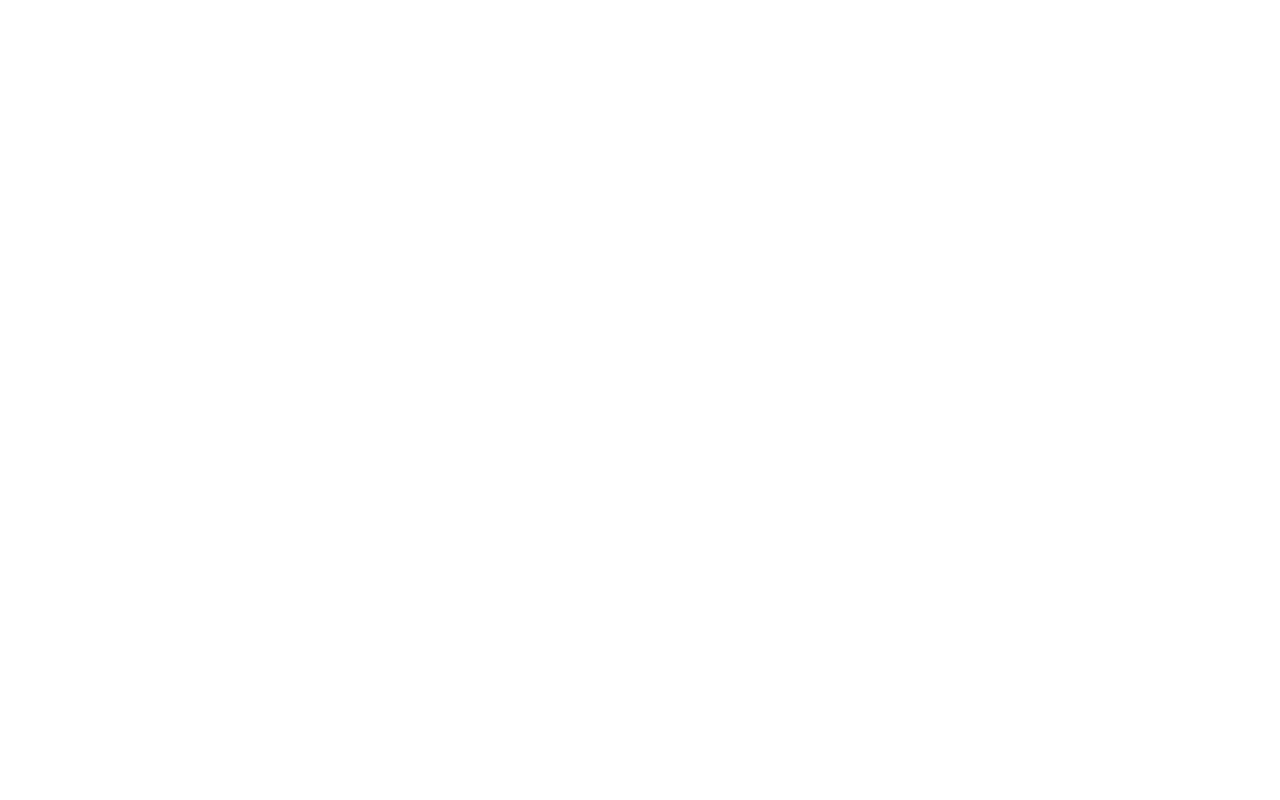
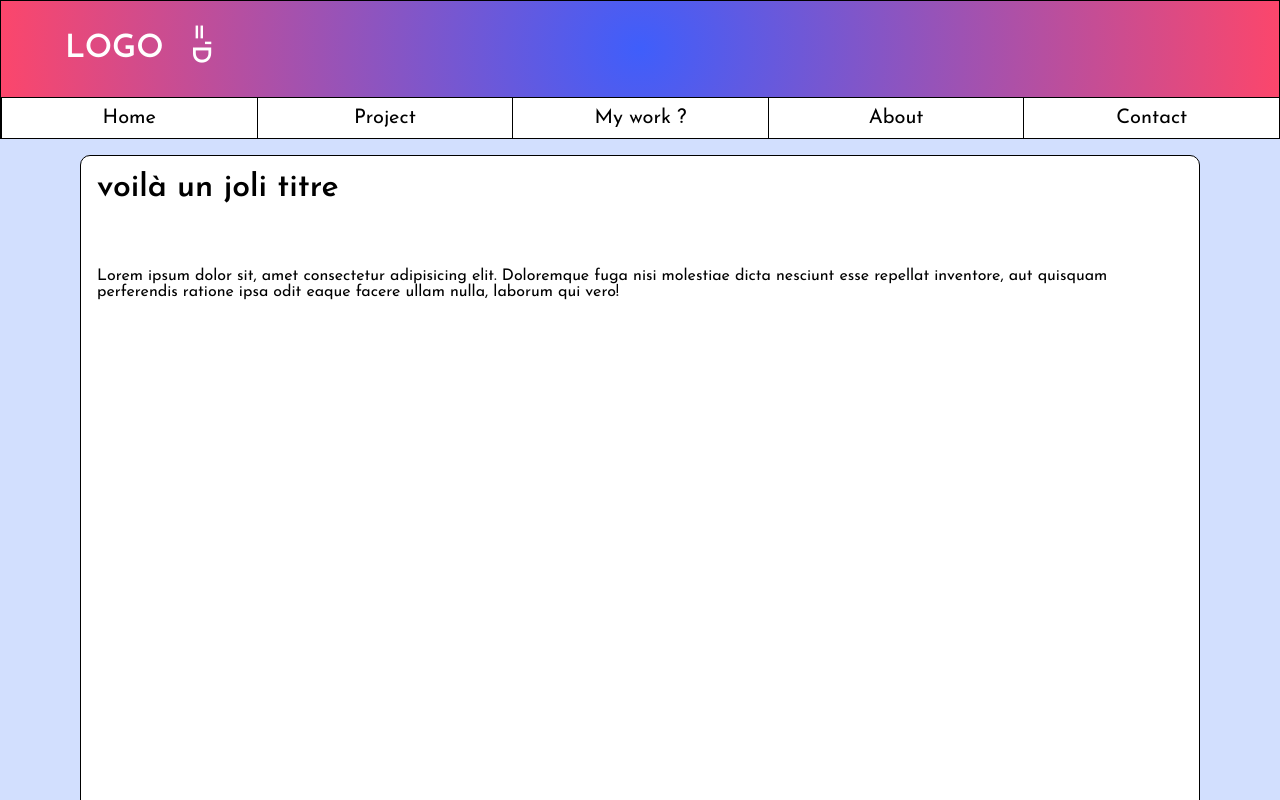
Before and after one commit to Anthonoir576/Projet-03_Grafikart-javaScript, a website: page index.html in a window 1280 px wide. Shown: the top 800 px of the page. Drawn offline with Linux system fonts and the light colour scheme.

Commit message:
start html et css ok le js pas commencé

```diff
--- a/index.html
+++ b/index.html
@@ -16,17 +16,35 @@
     </head>
 
     <body>
-        <header>
+        <header class="topbar">
+
+            <h1>LOGO <span>='D</span></h1>
 
         </header>
 
+        <nav class="menu">
+            <a href="#">Home</a>
+            <a href="#">Project</a>
+            <a href="#">My work ?</a>
+            <a href="#">About</a>
+            <a href="#">Contact</a>
+        </nav>
+
         <main>
 
+            <article>
+
+                <h2>voilà un joli titre</h2>
+                <p>Lorem ipsum dolor sit, amet consectetur adipisicing elit. Doloremque fuga nisi molestiae dicta nesciunt esse repellat inventore, aut quisquam perferendis ratione ipsa odit eaque facere ullam nulla, laborum qui vero!</p>
+
+
+            </article>
 
         </main>
 
         <footer>
-
+            <hr/>
+            <p>C'est un footer :'D </p>
 
         </footer>
 
--- a/source/sass/main.scss
+++ b/source/sass/main.scss
@@ -1,6 +1,116 @@
+* {
+
+    margin: 0;
+    padding: 0;
+
+}
+
 body,
 html {
 
     font-family: 'Josefin Sans', sans-serif;
+    box-sizing: border-box;
+
+    background-color: #467dfc21;
+    padding: 0;
+    margin: 0;
 
 }
+
+header {
+
+    background: rgb(63,94,251);
+    background: radial-gradient(circle, rgba(63,94,251,1) 0%, rgba(252,70,107,1) 100%);
+
+    & h1 {
+
+        margin: 0em;
+        padding: 1em 2em;
+        border: 1px solid black;
+        border-bottom: 0;
+        color: white;
+
+        // :') no logo ? No problem :')
+        & span {
+
+            display: inline-block;
+            transform: rotate(90deg);
+            font-size: 25px;
+            position: relative;
+            top: -7px;
+            left: 5px;
+
+        }
+    }
+}
+
+nav {
+
+    display: flex;
+    justify-content: space-around;
+    border: 1px solid black;
+    background-color: white;
+    padding: 0px;
+    margin: 0em;
+
+    & a  {
+
+        display: flex;
+        justify-content: center;
+        align-items: center;
+        color: inherit;
+        text-decoration: inherit;
+        padding: 10px 0;
+        border-left: 1px solid black;
+
+        width: 20vw;
+        font-size: 20px;
+
+        &:hover {
+
+            background-color: rgba(63,94,251,1);
+            color: white;
+
+        }
+    }
+
+}
+
+article {
+
+
+    background-color: white;
+    margin: 1em 5em 0 5em;
+    padding: 1em;
+    border: 1px solid black;
+    border-radius: 10px;
+
+    height: 4500px;
+
+    & h2 {
+
+        margin-bottom: 2em;
+        font-size: 2rem;
+
+    }
+
+}
+
+footer {
+
+    & hr {
+
+        margin-top: 1em;
+        border: 1px solid rgba(0, 0, 0, 0.24);
+
+
+    }
+
+    & p {
+
+        text-align: center;
+        padding: 10px;
+
+    }
+
+}
```
Also changed, not shown: source/css/style.css, 1 other file.
